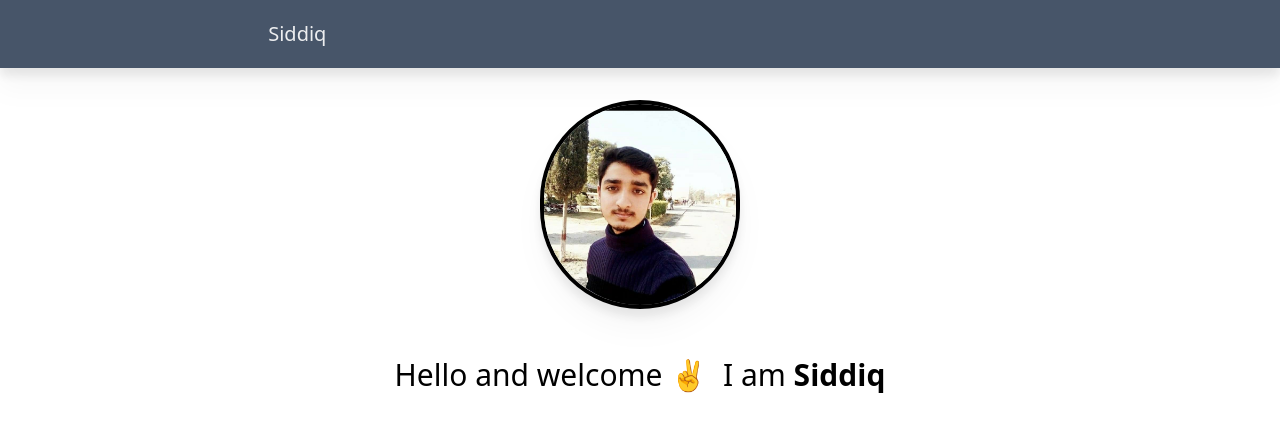
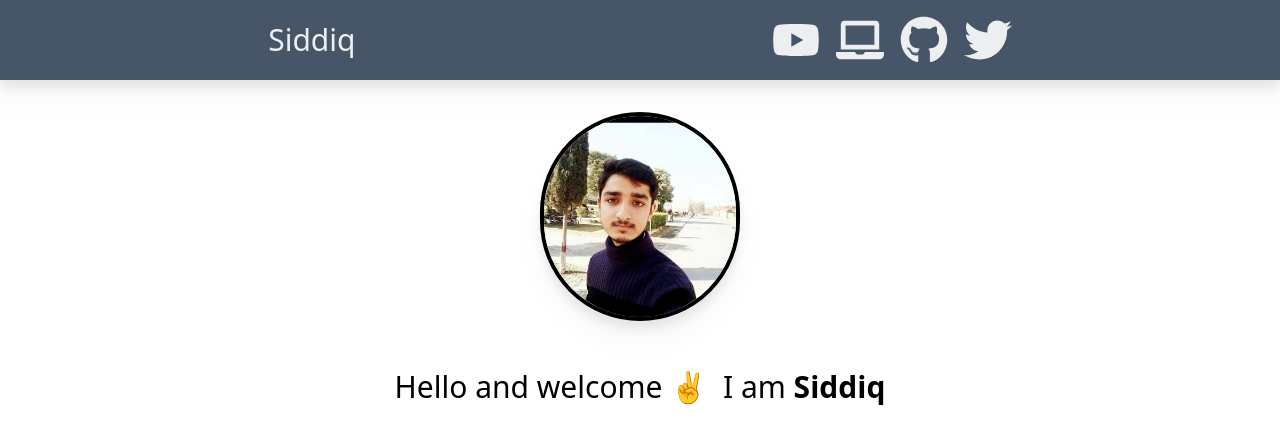
Before and after one commit to msiddiq1400/Nextjs_Blog, a Next.js app: page / in a window 1280 px wide. Shown: the top 444 px of the page. Built offline with nearby package versions, Linux system fonts and the light colour scheme.

Commit message:
Nav bar setup

```diff
--- a/app/components/Navbar.tsx
+++ b/app/components/Navbar.tsx
@@ -1,15 +1,33 @@
 import Link from "next/link";
+import {FaYoutube, FaTwitter, FaGithub, FaLaptop} from 'react-icons/fa'
 
 export default function Navbar() {
   return (
     <nav className="bg-slate-600 p-4 sticky top-0 drop-shadow-xl z-10">
           <div className="prose prose-xl mx-auto flex justify-between flex-col sm:flex-row">
+            <h1 className="text-3xl font-bold text-white grid place-content-center mb-2 md:mb-0">
                 <Link
                     href='/'
                     className="text-white/90 no-underline hover:text-white"
                 >
                     Siddiq
                 </Link>
+            </h1>
+            <div className="flex flex-row justify-center sm:justify-evenly align-middle
+                    gap-4 text-white text-4xl lg:text-5xl">
+                <Link className="text-white/90 hover:text-white" href='/'>
+                    <FaYoutube />
+                </Link>
+                <Link className="text-white/90 hover:text-white" href='/'>
+                    <FaLaptop />
+                </Link>
+                <Link className="text-white/90 hover:text-white" href='/'>
+                    <FaGithub />
+                </Link>
+                <Link className="text-white/90 hover:text-white" href='/'>
+                    <FaTwitter />
+                </Link>
+            </div>
         </div>
     </nav>
   )
--- a/app/layout.tsx
+++ b/app/layout.tsx
@@ -3,8 +3,8 @@
 import './globals.css'
 
 export const metadata = {
-  title: 'Create Next App',
-  description: 'Generated by create next app',
+  title: "Muhammad Siddiq's Blog",
+  description: 'Created by Siddiq',
 }
 
 export default function RootLayout({
--- a/package.json
+++ b/package.json
@@ -17,6 +17,7 @@
     "next": "13.4.4",
     "react": "18.2.0",
     "react-dom": "18.2.0",
+    "react-icons": "^4.9.0",
     "typescript": "5.1.3"
   },
   "devDependencies": {
```
Also changed, not shown: 1 other file (tests, documents, lock files or other folders). Lines whose indentation alone changed are shown as unchanged.
